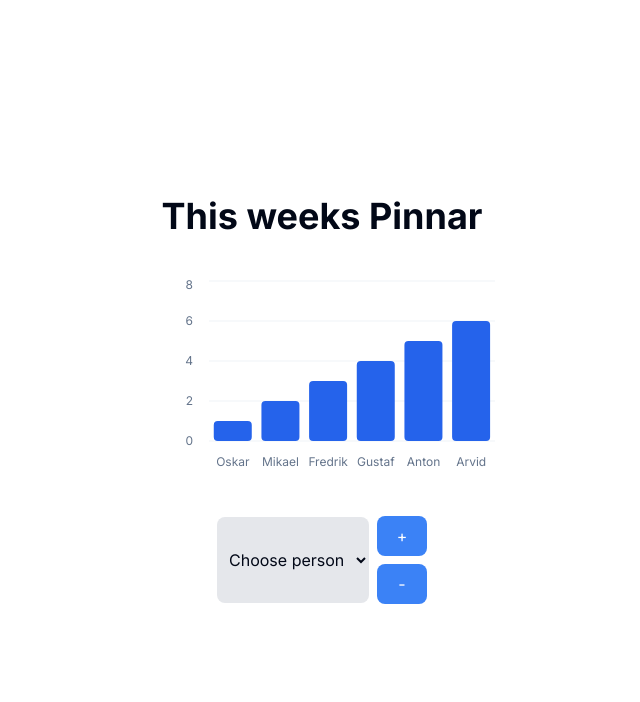
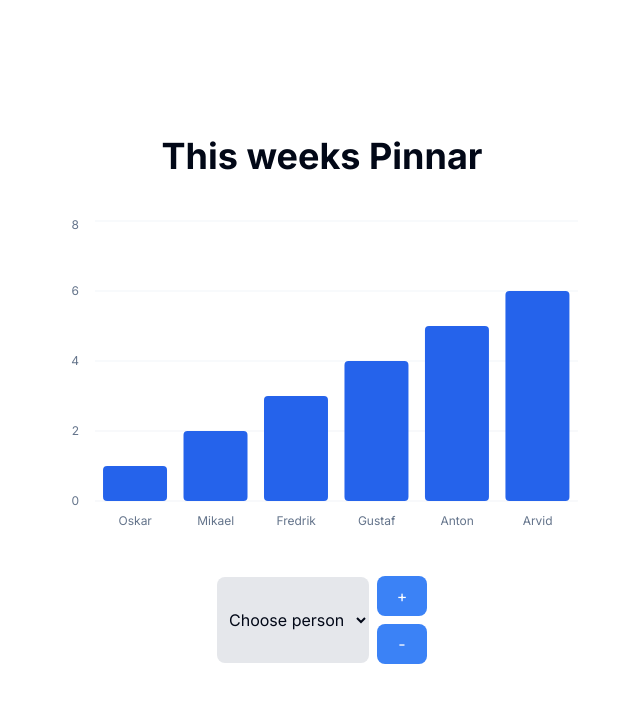
Before and after one commit to gilion-joel-b/rise-n-grind, a Next.js app: page / in a window 1280 px wide. Shown: the top 702 px of the page, without its empty margins (318-958 px from the left). Built offline with nearby package versions, Linux system fonts and the light colour scheme.

Commit message:
styling of chart

```diff
--- a/app/page.tsx
+++ b/app/page.tsx
@@ -41,10 +41,10 @@ export default function Home() {
     }
 
     return (
-        <main className="flex min-h-screen flex-col items-center justify-center gap-10">
+        <main className="flex min-h-screen flex-col items-center justify-center gap-10 p-2">
             <h1 className="text-4xl font-bold">This weeks Pinnar</h1>
-            <section>
-                <ChartContainer key={render} config={chartConfig} className="min-h-[200px] w-full">
+            <section className="">
+                <ChartContainer key={render} config={chartConfig} className="lg:min-h-[40vh] min-h-[180px] w-full -ml-4">
                     <BarChart accessibilityLayer data={chartData}>
                         <CartesianGrid vertical={false} />
                         <XAxis dataKey="person"
@@ -52,7 +52,11 @@ export default function Home() {
                             tickMargin={10}
                             axisLine={false}
                         />
-                        <YAxis tickLine={false} axisLine={false} tickMargin={10} />
+                        <YAxis
+                            tickLine={false}
+                            axisLine={false}
+                            tickMargin={10}
+                        />
                         <Bar dataKey="pinnar" fill="var(--color-pinnar)" radius={4} />
                     </BarChart>
                 </ChartContainer>
```
